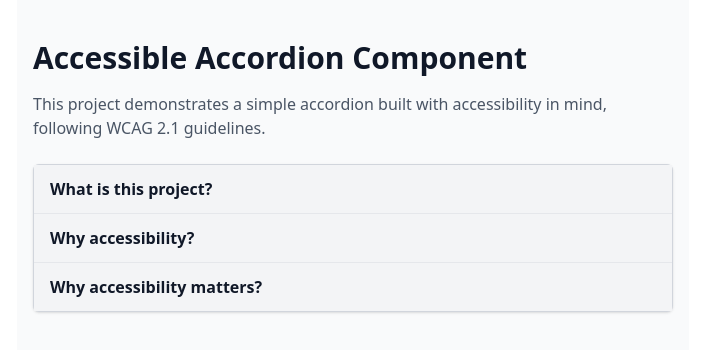
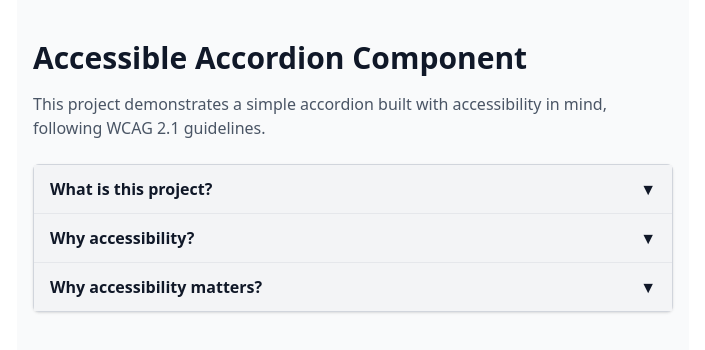
Before and after one commit to samuelfuchs/accessible-accordion, a Next.js app: page / in a window 1280 px wide. Shown: the top 350 px of the page, without its empty margins (287-992 px from the left). Built offline with nearby package versions, Linux system fonts and the light colour scheme.

Commit message:
feat(accordion): add toggle icon to indicate open/closed state

```diff
--- a/src/components/AccordionItem.tsx
+++ b/src/components/AccordionItem.tsx
@@ -19,12 +19,21 @@ const AccordionItem = ({
       aria-controls={`section-${index}`}
       id={`accordion-${index}`}
       onClick={() => onToggle(index)}
-      className={`font-semibold text-left w-full py-3 px-4 ${
+      className={`cursor-pointer font-semibold text-left w-full py-3 px-4 flex items-center justify-between ${
         isOpen ? "bg-blue-50 text-blue-900" : "bg-gray-100 text-gray-900"
       } hover:bg-blue-100 focus:outline focus:outline-2 focus:outline-blue-600`}
     >
-      {title}
+      <span>{title}</span>
+      <span
+        aria-hidden="true"
+        className={`ml-2 transition-transform duration-100 ${
+          isOpen ? "rotate-180" : "rotate-0"
+        }`}
+      >
+        ▼
+      </span>
     </button>
+
     <div
       id={`section-${index}`}
       role="region"
```
